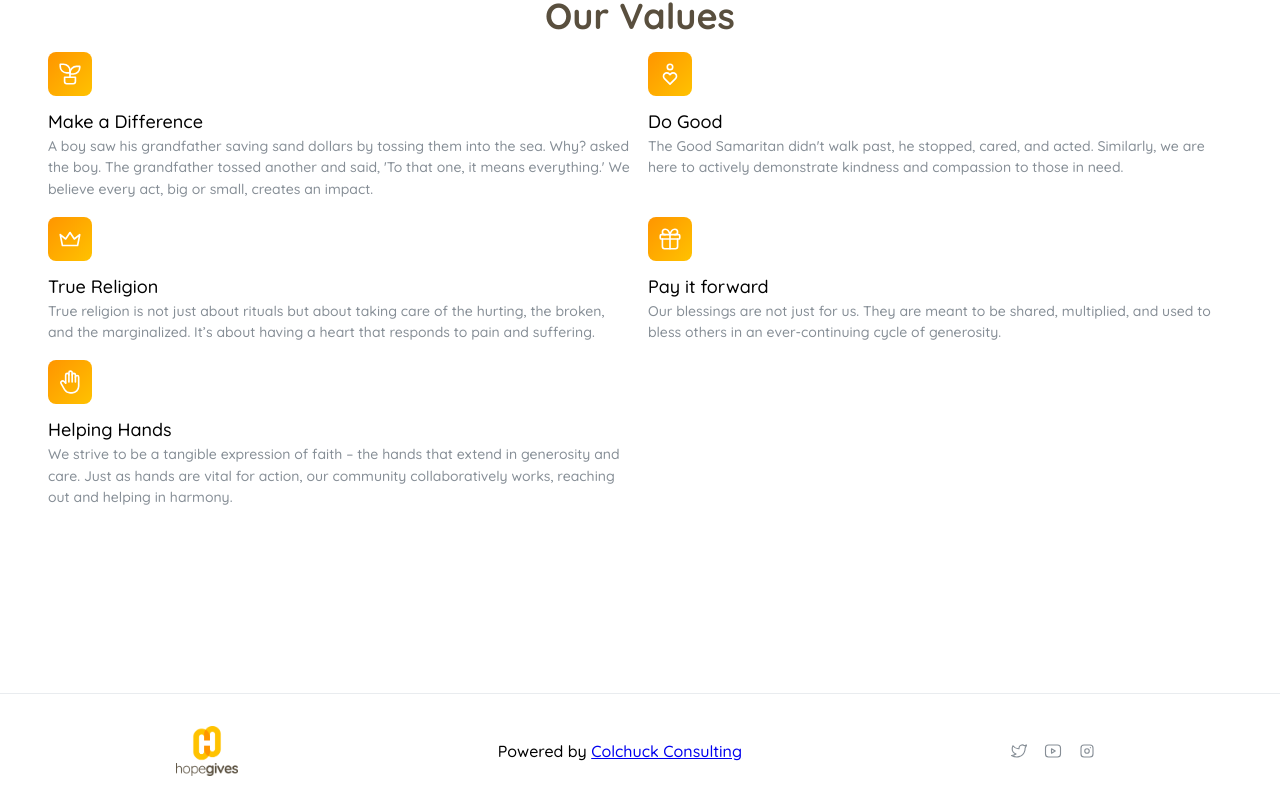
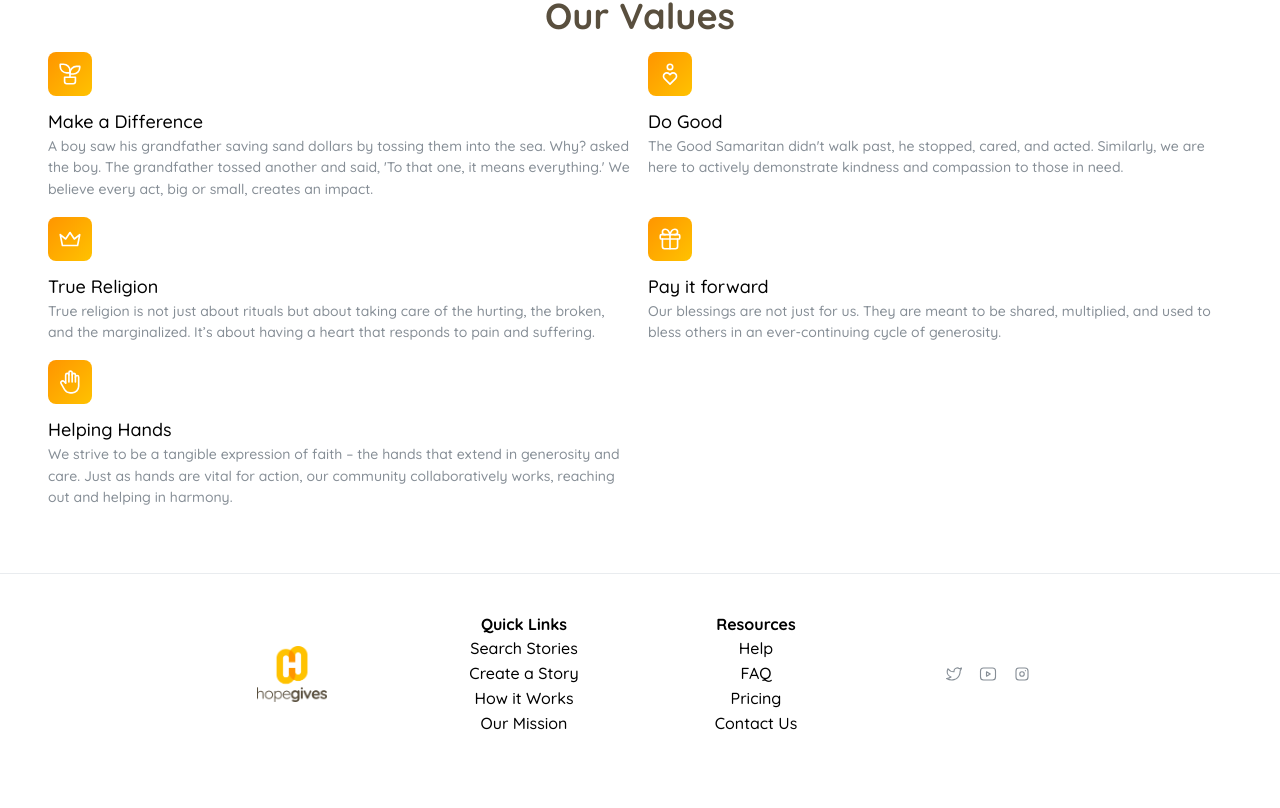
Before and after one commit to jwenger100/hope-gives, a Next.js app: page / in a window 1280 px wide. Shown: the part 2578-3386 px from the top of the page. After the commit the page ends 3352 px from the top, so only its background shows below. Built offline with nearby package versions, Linux system fonts and the light colour scheme.

Commit message:
Updates footer

```diff
--- a/src/components/FooterSocial.module.css
+++ b/src/components/FooterSocial.module.css
@@ -1,27 +1,28 @@
-.footer {
-  margin-top: rem(120px);
+.footerBorder {
   border-top: rem(1px) solid
     light-dark(var(--mantine-color-gray-2), var(--mantine-color-dark-5));
+  /* padding-top: 10px; */
 }
+.wrapper {
+  display: flex;
+  flex-wrap: wrap;
+  align-items: center;
+  height: 200px;
+}
+.footerFlexItem {
+  flex: 1; /* This makes each item grow equally, taking up 1/4th of the space */
 
-.inner {
-  display: flex;
-  justify-content: space-between;
-  align-items: center;
-  padding-top: var(--mantine-spacing-xl);
-  padding-bottom: var(--mantine-spacing-xl);
-
-  @media (max-width: $mantine-breakpoint-xs) {
-    flex-direction: column;
-    /* image width does not expand at xs breakpoint */
-    img {
-      width: 70px;
-    }
+  @media (max-width: $mantine-breakpoint-sm) {
+    flex-basis: 100%; /* On small screens, each item takes the full width of the container */
   }
 }
-
-.links {
-  @media (max-width: $mantine-breakpoint-xs) {
-    margin-top: var(--mantine-spacing-md);
+.footerLogo {
+  object-fit: contain;
+  margin: 0 auto;
+  height: 100px;
+  width: 70px;
+  @media (max-width: $mantine-breakpoint-sm) {
+    height: 50px;
+    width: 50px;
   }
 }
--- a/src/components/FooterSocial.tsx
+++ b/src/components/FooterSocial.tsx
@@ -1,36 +1,54 @@
 "use client";
-import { Container, Group, ActionIcon, rem, Image, Box } from "@mantine/core";
+import {
+  Container,
+  Group,
+  ActionIcon,
+  rem,
+  Image,
+  Box,
+  Title,
+  Text,
+} from "@mantine/core";
 import {
   IconBrandTwitter,
   IconBrandYoutube,
   IconBrandInstagram,
 } from "@tabler/icons-react";
-import { MantineLogo } from "@mantine/ds";
 import classes from "./FooterSocial.module.css";
 import Link from "next/link";
 
 export function FooterSocial() {
   return (
-    <div className={classes.footer}>
-      <Container className={classes.inner}>
-        <Image
-          src={`${process.env.NEXT_PUBLIC_BASE_PATH}/HopeGives-full-color.png`}
-          alt="footer-logo"
-          width={70}
-          height={50}
-        />
-        <Box>
-          Powered by{" "}
-          <Link href={"https://www.colchuckconsulting.com"} target={"_blank"}>
-            Colchuck Consulting
-          </Link>
+    <Box className={classes.footerBorder}>
+      <Container className={classes.wrapper}>
+        <Box className={classes.footerFlexItem}>
+          <Image
+            src={`${process.env.NEXT_PUBLIC_BASE_PATH}/HopeGives-full-color.png`}
+            alt="footer-logo"
+            width={70}
+            height={100}
+            className={classes.footerLogo}
+          />
         </Box>
-        <Group
-          gap={0}
-          className={classes.links}
-          justify="flex-end"
-          wrap="nowrap"
-        >
+        <Box className={classes.footerFlexItem}>
+          <Title ta="center" order={5} className={classes.title}>
+            Quick Links
+          </Title>
+          <Text ta="center">Search Stories</Text>
+          <Text ta="center">Create a Story</Text>
+          <Text ta="center">How it Works</Text>
+          <Text ta="center">Our Mission</Text>
+        </Box>
+        <Box className={classes.footerFlexItem}>
+          <Title ta="center" order={5} className={classes.title}>
+            Resources{" "}
+          </Title>
+          <Text ta="center">Help</Text>
+          <Text ta="center">FAQ</Text>
+          <Text ta="center">Pricing</Text>
+          <Text ta="center">Contact Us</Text>
+        </Box>
+        <Box className={classes.footerFlexItem} ta="center">
           <ActionIcon size="lg" color="gray" variant="subtle">
             <IconBrandTwitter
               style={{ width: rem(18), height: rem(18) }}
@@ -49,8 +67,8 @@ export function FooterSocial() {
               stroke={1.5}
             />
           </ActionIcon>
-        </Group>
+        </Box>
       </Container>
-    </div>
+    </Box>
   );
 }
```
